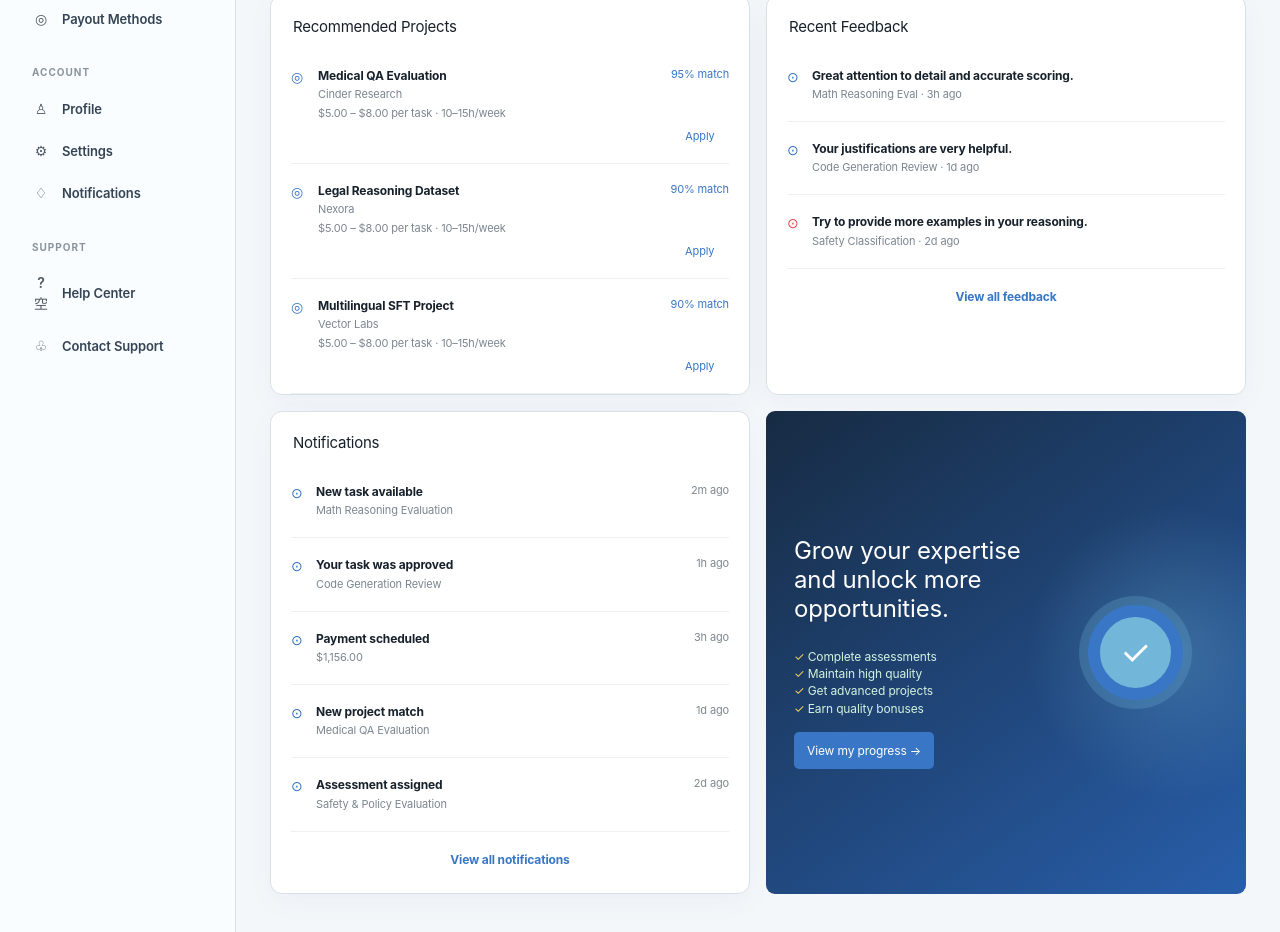
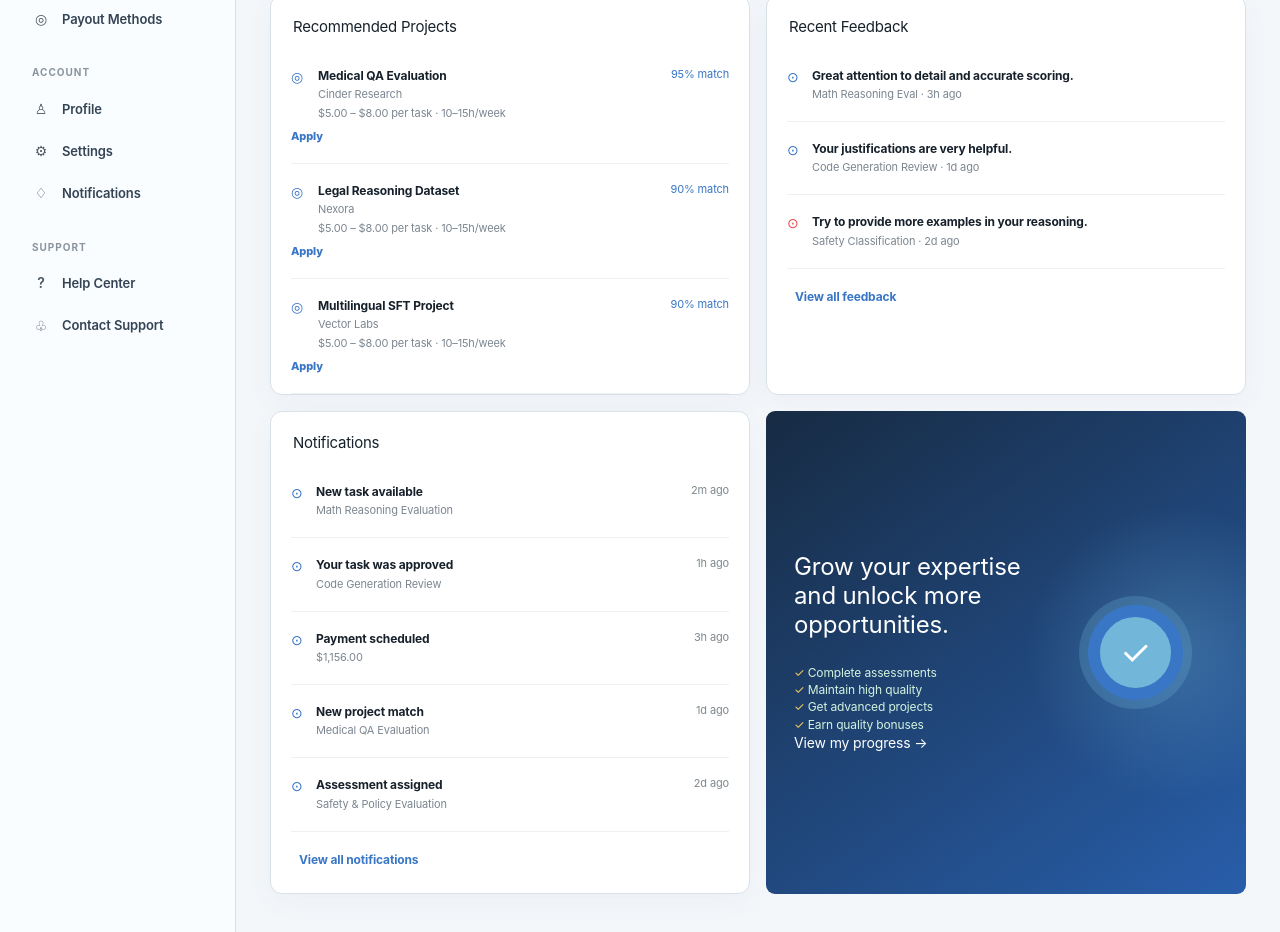
Before and after one commit to jakarabondi-web/trainora-ai, a Next.js app: page /trainer in a window 1280 px wide. Shown: the part 780-1712 px from the top of the page. Built offline with nearby package versions, Linux system fonts and the light colour scheme.

Commit message:
Make dashboard navigation interactive

```diff
--- a/app/trainer/page.tsx
+++ b/app/trainer/page.tsx
@@ -1,23 +1,23 @@
 export const metadata={title:"Trainer Dashboard · Trainora AI"};
-const trainerNav:[string,string[][]][]=[
-  ["DASHBOARD",[["Dashboard","▣"]]],["PROJECTS",[["My Projects","▦"],["Available Projects","◎"],["Applications","♧"]]],
-  ["TASKS",[["My Tasks","▤"],["Review Tasks","◫"],["Gold Tasks","◆"]]],["ASSESSMENTS",[["My Assessments","◇"],["Results","◎"]]],
-  ["EARNINGS",[["Overview","$"],["Payments","▥"],["Payout Methods","◎"]]],["ACCOUNT",[["Profile","♙"],["Settings","⚙"],["Notifications","♢"]]],["SUPPORT",[["Help Center","?空"],["Contact Support","♧"]]],
+const trainerNav:[string,[string,string,string][]][]=[
+  ["DASHBOARD",[["Dashboard","▣","#dashboard"]]],["PROJECTS",[["My Projects","▦","#projects"],["Available Projects","◎","#projects"],["Applications","♧","/apply"]]],
+  ["TASKS",[["My Tasks","▤","#tasks"],["Review Tasks","◫","#feedback"],["Gold Tasks","◆","#progress"]]],["ASSESSMENTS",[["My Assessments","◇","/apply"],["Results","◎","#progress"]]],
+  ["EARNINGS",[["Overview","$","#earnings"],["Payments","▥","#earnings"],["Payout Methods","◎","#earnings"]]],["ACCOUNT",[["Profile","♙","#dashboard"],["Settings","⚙","#notifications"],["Notifications","♢","#notifications"]]],["SUPPORT",[["Help Center","?","#support"],["Contact Support","♧","#support"]]],
 ];
-export default function TrainerPage(){return <main className="guidePortal trainerGuide"><aside className="guideSide"><a className="guideLogo" href="/"><i>⬡</i><b>Trainora AI</b></a><nav>{trainerNav.map(([g,items])=><section key={g}><small>{g}</small>{items.map(([l,i],n)=><a className={g==="DASHBOARD"&&n===0?"active":""} href="#" key={l}><i>{i}</i>{l}</a>)}</section>)}</nav></aside><section className="guideMain"><header className="guideTop"><label>⌕ <input placeholder="Search tasks, projects, or resources…"/></label><div><button>♧</button><button>♢<i/></button><span>OB</span><p><b>Olivia Bennett</b><small>Expert Trainer</small></p></div></header><div className="guideCanvas">
+export default function TrainerPage(){return <main className="guidePortal trainerGuide"><aside className="guideSide"><a className="guideLogo" href="/"><i>⬡</i><b>Trainora AI</b></a><nav>{trainerNav.map(([g,items])=><section key={g}><small>{g}</small>{items.map(([l,i,href],n)=><a className={g==="DASHBOARD"&&n===0?"active":""} href={href} key={l}><i>{i}</i>{l}</a>)}</section>)}</nav></aside><section className="guideMain"><header className="guideTop"><label>⌕ <input placeholder="Search tasks, projects, or resources…"/></label><div><button>♧</button><button>♢<i/></button><span>OB</span><p><b>Olivia Bennett</b><small>Expert Trainer</small></p></div></header><div className="guideCanvas" id="dashboard">
   <header className="guidePageHead"><div><h1>Welcome back, Olivia! 👋</h1><p>Here’s your work summary and next steps.</p></div></header>
-  <div className="guideKpis five"><GuideKpiT label="Quality Score" value="96.8%" note="Excellent"/><GuideKpiT label="Tasks Completed" value="1,247" note="+56 this week"/><GuideKpiT label="Earnings This Week" value="$842.50" note="+12% this week"/><GuideKpiT label="Pending Payment" value="$1,256.00" note="Will be paid May 25"/><GuideKpiT label="Active Projects" value="3" note="View projects"/></div>
+  <div className="guideKpis five" id="earnings"><GuideKpiT label="Quality Score" value="96.8%" note="Excellent"/><GuideKpiT label="Tasks Completed" value="1,247" note="+56 this week"/><GuideKpiT label="Earnings This Week" value="$842.50" note="+12% this week"/><GuideKpiT label="Pending Payment" value="$1,256.00" note="Will be paid May 25"/><GuideKpiT label="Active Projects" value="3" note="View projects"/></div>
   <div className="guideTwoCol trainerTop">
-    <section className="guideCard"><header><h3>Your Active Tasks</h3></header><div className="activeTaskList">{[["Math Reasoning Evaluation","TASK #C0921","Due in 2h 15m","$4.50"],["Code Generation Review","TASK #C0832","Due in 8h 45m","$6.00"],["Safety Classification","TASK #C0103","Due in 9h 10m","$3.25"]].map(([t,id,due,rate])=><article key={id}><p><b>{t}</b><span>{id}</span><small>{due}</small></p><p><b>{rate}</b><a href="#">Continue</a></p></article>)}</div><button className="guideTextButton">View all tasks</button></section>
-    <section className="guideCard"><header><h3>Weekly Task Progress</h3><strong className="chartTotal">1,247 <small>tasks</small></strong></header><WeeklyProgressChart/></section>
+    <section className="guideCard" id="tasks"><header><h3>Your Active Tasks</h3></header><div className="activeTaskList">{[["Math Reasoning Evaluation","TASK #C0921","Due in 2h 15m","$4.50"],["Code Generation Review","TASK #C0832","Due in 8h 45m","$6.00"],["Safety Classification","TASK #C0103","Due in 9h 10m","$3.25"]].map(([t,id,due,rate])=><article key={id}><p><b>{t}</b><span>{id}</span><small>{due}</small></p><p><b>{rate}</b><a href="#tasks">Continue</a></p></article>)}</div><a className="guideTextButton" href="#tasks">View all tasks</a></section>
+    <section className="guideCard" id="progress"><header><h3>Weekly Task Progress</h3><strong className="chartTotal">1,247 <small>tasks</small></strong></header><WeeklyProgressChart/></section>
   </div>
   <div className="guideTwoCol trainerMid">
-    <section className="guideCard"><header><h3>Recommended Projects</h3></header><div className="recommendList">{[["Medical QA Evaluation","Cinder Research","95% match"],["Legal Reasoning Dataset","Nexora","90% match"],["Multilingual SFT Project","Vector Labs","90% match"]].map(([t,c,m])=><article key={t}><i>◎</i><p><b>{t}</b><span>{c}</span><small>$5.00 – $8.00 per task · 10–15h/week</small></p><em>{m}</em><button>Apply</button></article>)}</div></section>
-    <section className="guideCard"><header><h3>Recent Feedback</h3></header><div className="feedbackList">{[["Great attention to detail and accurate scoring.","Math Reasoning Eval · 3h ago","good"],["Your justifications are very helpful.","Code Generation Review · 1d ago","good"],["Try to provide more examples in your reasoning.","Safety Classification · 2d ago","warn"]].map(([t,d,c])=><article key={t}><i className={c}>⊙</i><p><b>{t}</b><span>{d}</span></p></article>)}</div><button className="guideTextButton">View all feedback</button></section>
+    <section className="guideCard" id="projects"><header><h3>Recommended Projects</h3></header><div className="recommendList">{[["Medical QA Evaluation","Cinder Research","95% match"],["Legal Reasoning Dataset","Nexora","90% match"],["Multilingual SFT Project","Vector Labs","90% match"]].map(([t,c,m])=><article key={t}><i>◎</i><p><b>{t}</b><span>{c}</span><small>$5.00 – $8.00 per task · 10–15h/week</small></p><em>{m}</em><a href="/apply">Apply</a></article>)}</div></section>
+    <section className="guideCard" id="feedback"><header><h3>Recent Feedback</h3></header><div className="feedbackList">{[["Great attention to detail and accurate scoring.","Math Reasoning Eval · 3h ago","good"],["Your justifications are very helpful.","Code Generation Review · 1d ago","good"],["Try to provide more examples in your reasoning.","Safety Classification · 2d ago","warn"]].map(([t,d,c])=><article key={t}><i className={c}>⊙</i><p><b>{t}</b><span>{d}</span></p></article>)}</div><a className="guideTextButton" href="#feedback">View all feedback</a></section>
   </div>
   <div className="guideTwoCol trainerBottom">
-    <section className="guideCard"><header><h3>Notifications</h3></header><div className="notificationList">{[["New task available","Math Reasoning Evaluation","2m ago"],["Your task was approved","Code Generation Review","1h ago"],["Payment scheduled","$1,156.00","3h ago"],["New project match","Medical QA Evaluation","1d ago"],["Assessment assigned","Safety & Policy Evaluation","2d ago"]].map(([t,d,time])=><article key={t}><i>⊙</i><p><b>{t}</b><span>{d}</span></p><em>{time}</em></article>)}</div><button className="guideTextButton">View all notifications</button></section>
-    <section className="growthCard"><div><h2>Grow your expertise<br/>and unlock more<br/>opportunities.</h2>{["Complete assessments","Maintain high quality","Get advanced projects","Earn quality bonuses"].map(x=><p key={x}>✓ {x}</p>)}<button>View my progress →</button></div><div className="awardSeal">✓</div></section>
+    <section className="guideCard" id="notifications"><header><h3>Notifications</h3></header><div className="notificationList">{[["New task available","Math Reasoning Evaluation","2m ago"],["Your task was approved","Code Generation Review","1h ago"],["Payment scheduled","$1,156.00","3h ago"],["New project match","Medical QA Evaluation","1d ago"],["Assessment assigned","Safety & Policy Evaluation","2d ago"]].map(([t,d,time])=><article key={t}><i>⊙</i><p><b>{t}</b><span>{d}</span></p><em>{time}</em></article>)}</div><a className="guideTextButton" href="#notifications">View all notifications</a></section>
+    <section className="growthCard" id="support"><div><h2>Grow your expertise<br/>and unlock more<br/>opportunities.</h2>{["Complete assessments","Maintain high quality","Get advanced projects","Earn quality bonuses"].map(x=><p key={x}>✓ {x}</p>)}<a href="/apply">View my progress →</a></div><div className="awardSeal">✓</div></section>
   </div>
  </div></section></main>}
 function GuideKpiT({label,value,note}:{label:string;value:string;note:string}){return <article><span>{label}</span><strong>{value}</strong><small>{note}</small></article>}
```
